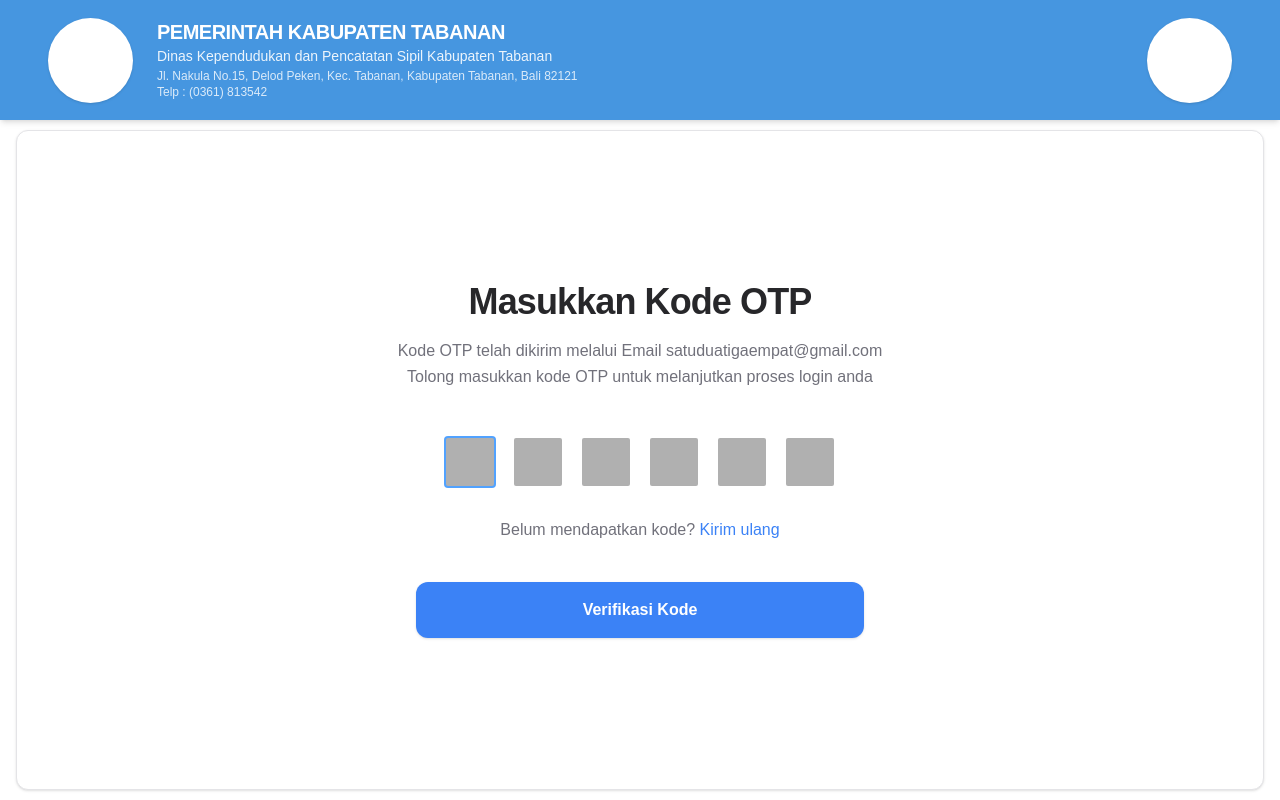
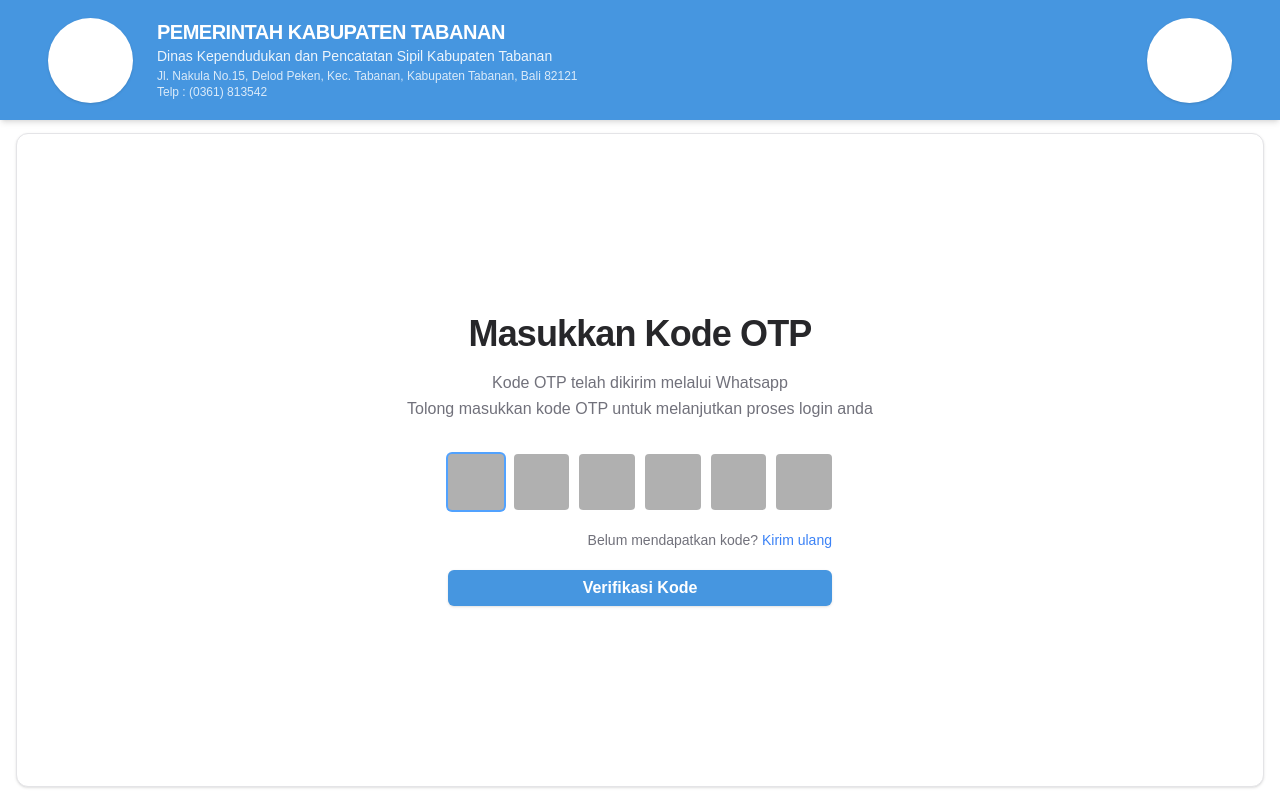
Before and after one commit to dekana576/project-magang-instiki, a Next.js app: page /otp in a window 1280 px wide. Built offline with nearby package versions, Linux system fonts and the light colour scheme.

Commit message:
Update teks dan perbaikan posisi margin agar sesuai

```diff
--- a/src/components/pages/OtpPage.tsx
+++ b/src/components/pages/OtpPage.tsx
@@ -37,7 +37,7 @@ export default function OtpPage() {
       <TopBar />
 
       {/* Konten OTP */}
-      <main className="flex-1 flex flex-col py-[10px] px-[3px]">
+      <main className="flex-1 flex flex-col py-[13px] px-[3px]">
         <div className="w-full max-w-[98%] mx-auto flex-1 bg-white rounded-xl border border-zinc-200 shadow-sm py-24 px-6 sm:px-12 flex flex-col items-center justify-center text-center">
 
           {/* Judul */}
@@ -46,16 +46,18 @@ export default function OtpPage() {
           </h1>
 
           {/* Deskripsi */}
-          <p className="text-sm sm:text-base text-zinc-500 leading-relaxed mb-12 max-w-xl">
-            Kode OTP telah dikirim melalui Email satuduatigaempat@gmail.com
+          <p className="text-sm sm:text-base text-zinc-500 leading-relaxed mb-8 max-w-xl">
+            Kode OTP telah dikirim melalui Whatsapp
             <br />
-            Tolong masukkan kode OTP untuk melanjutkan proses login anda
+            <span className="sm:whitespace-nowrap">
+              Tolong masukkan kode OTP untuk melanjutkan proses login anda
+            </span>
           </p>
 
           {/* Form OTP */}
-          <form className="flex flex-col items-center w-full max-w-lg">
+          <form className="flex flex-col items-center w-full max-w-sm">
             {/* Input Kotak OTP */}
-            <div className="flex items-center justify-center gap-2 sm:gap-5 mb-8">
+            <div className="grid grid-cols-6 gap-2 sm:gap-2.5 w-full mb-4 sm:mb-5">
               {[...Array(6)].map((_, index) => (
                 <input
                   key={index}
@@ -67,13 +69,13 @@ export default function OtpPage() {
                   maxLength={1}
                   onInput={(e) => handleInput(index, e)}
                   onKeyDown={(e) => handleKeyDown(index, e)}
-                  className="w-12 h-12 rounded-[2px] sm:w-12 sm:h-12 bg-[#B0B0B0] text-center text-2xl sm:text-3xl font-bold text-zinc-900 focus:outline-none focus:ring-2 focus:ring-blue-400"
+                  className="w-full h-12 sm:h-14 rounded-[4px] bg-[#B0B0B0] text-center text-xl sm:text-2xl font-bold text-zinc-900 focus:outline-none focus:ring-2 focus:ring-blue-400"
                 />
               ))}
             </div>
 
-            {/* Teks Kirim Ulang */}
-            <div className="text-sm sm:text-base text-zinc-500 mb-10">
+            {/* Teks Kirim Ulang (Sejajar kanan dengan OTP dan pas di tengah) */}
+            <div className="w-full text-right text-xs sm:text-sm text-zinc-500 mb-4 sm:mb-5">
               Belum mendapatkan kode?{" "}
               <button
                 type="button"
@@ -84,10 +86,10 @@ export default function OtpPage() {
             </div>
 
             {/* Tombol Aksi */}
-            <div className="w-full max-w-md">
+            <div className="w-full">
               <button
                 type="button"
-                className="w-full py-4 px-6 bg-[#3B82F6] hover:bg-blue-600 text-white text-base font-semibold rounded-xl shadow-sm transition active:scale-[0.98] cursor-pointer"
+                className="w-full py-1.5 px-6 bg-[#4696E0] hover:bg-blue-600 text-white text-sm sm:text-base font-semibold rounded-[6px] shadow-sm transition active:scale-[0.98] cursor-pointer"
               >
                 Verifikasi Kode
               </button>
```
